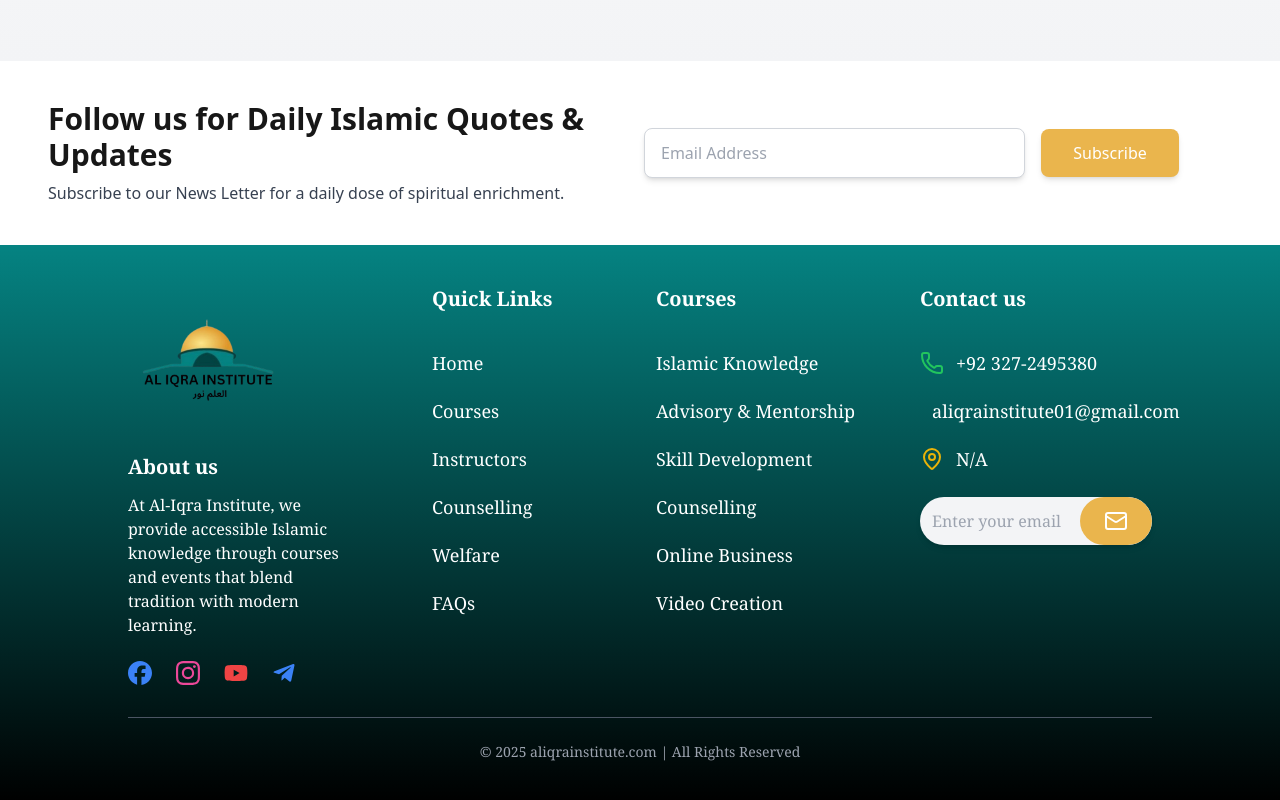
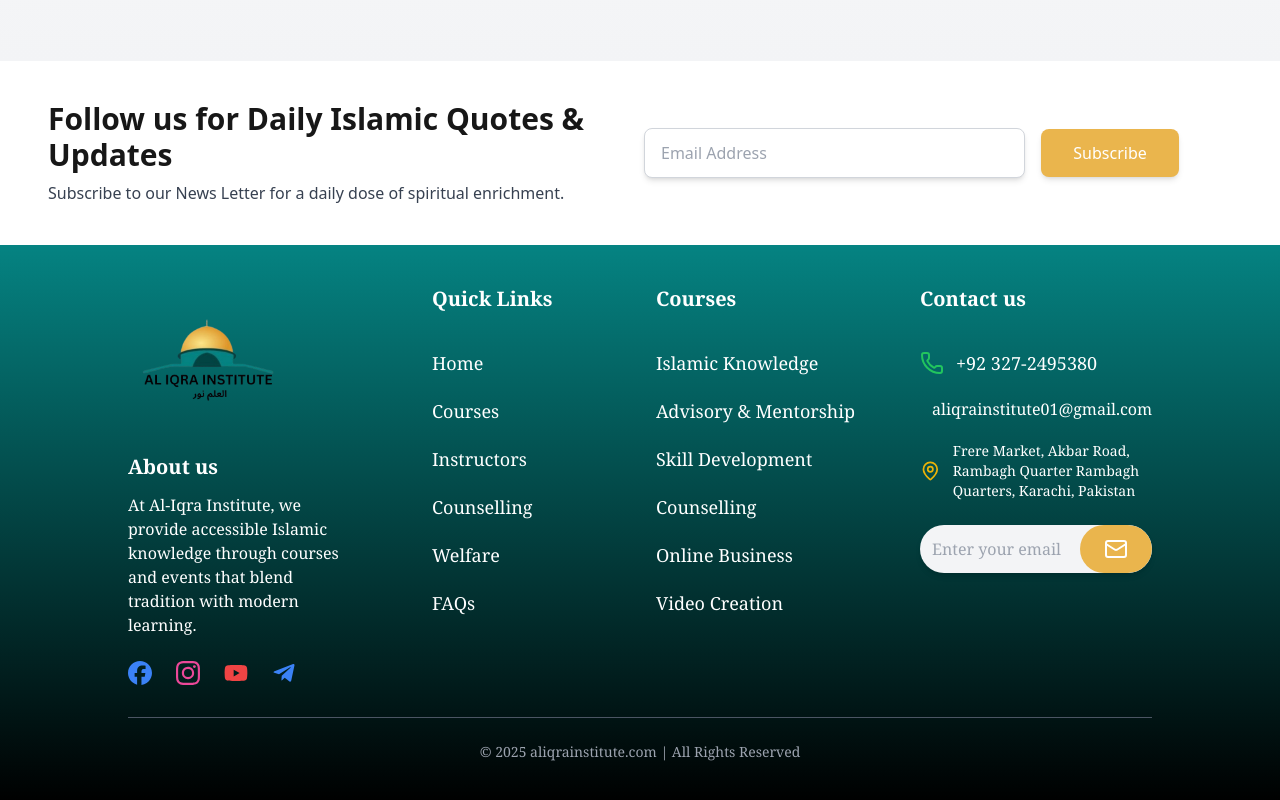
Before and after one commit to al-iqra-institute/aliqrainstitute, a Next.js app: page /about in a window 1280 px wide. Shown: the part 845-1645 px from the top of the page. Built offline with nearby package versions, Linux system fonts and the light colour scheme.

Commit message:
new changes

```diff
--- a/src/app/components/footer.tsx
+++ b/src/app/components/footer.tsx
@@ -103,11 +103,16 @@ const Footer = () => {
             </p>
             <p className="flex items-center space-x-3">
               <Mail className="w-6 h-6 text-red-500" />{" "}
-              <span>aliqrainstitute01@gmail.com</span>
+              <span className="text-base w-[100%]">
+                aliqrainstitute01@gmail.com
+              </span>
             </p>
             <p className="flex items-center space-x-3">
               <MapPin className="w-6 h-6 text-yellow-500" />
-              <span>N/A</span>
+              <span className="text-sm w-[100%]">
+                Frere Market, Akbar Road, Rambagh Quarter Rambagh Quarters,
+                Karachi, Pakistan
+              </span>
             </p>
           </div>
           <div className="mt-6 flex items-center bg-gray-100 rounded-full overflow-hidden shadow-md">
--- a/src/app/components/herosection.tsx
+++ b/src/app/components/herosection.tsx
@@ -2,22 +2,24 @@ import Image from "next/image";
 
 const HeroSection = () => {
   return (
-    <section className="relative w-full h-[760px] md:h-[600px] lg:h-[703px] flex items-center">
-      {/* Background Image */}
+    <section className="relative w-full h-[760px] md:h-[600px] lg:h-[703px] flex items-center overflow-hidden">
+      {/* Background Video */}
       <div className="absolute inset-0 w-full h-full">
-        <Image
-          src="/logo.png"
-          alt="Empowering Faith"
-          fill
-          className="object-cover opacity-80"
+        <video
+          src="/herovido.mp4"
+          autoPlay
+          loop
+          muted
+          playsInline
+          className="absolute inset-0 w-full h-full object-cover opacity-80"
         />
       </div>
 
-      {/* Overlay */}
-      <div className="absolute inset-0 bg-gradient-to-r from-greenCustom to-transparent"></div>
+      {/* Overlay for gradient */}
+      <div className="absolute inset-0 bg-gradient-to-r from-greenCustom to-transparent z-[1]"></div>
 
       {/* Content */}
-      <div className="relative z-10 pr-12 pl-6 md:px-16 pt-10 lg:px-24 max-w-4xl">
+      <div className="relative z-10 pr-6 pl-6 md:px-16 pt-10 lg:px-24 max-w-4xl">
         <h1 className="text-white text-2xl md:text-5xl md:font-semibold font-bold leading-tight">
           Empowering Faith, Embracing Knowledge
         </h1>
```
Also changed, not shown: 1 other file (tests, documents, lock files or other folders).
